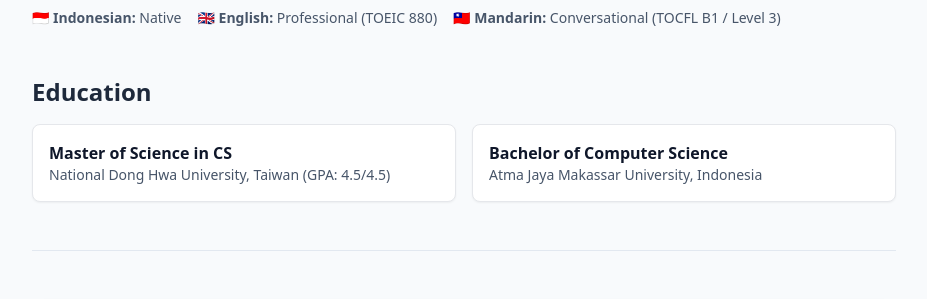
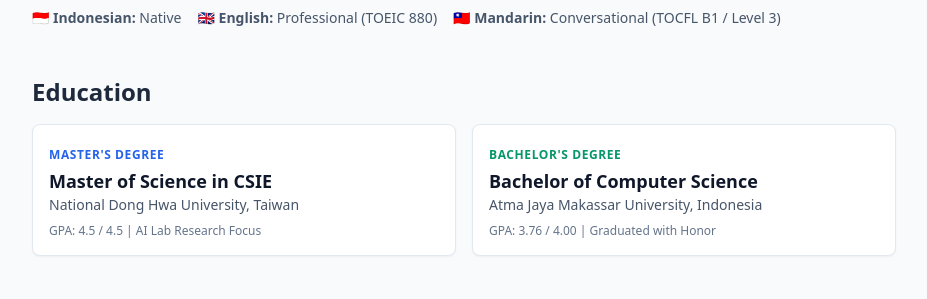
Before and after one commit to lisyee/portfolio-lisye, a Next.js app: page / in a window 1280 px wide. Shown: the part 2087-2386 px from the top of the page, without its empty margins (176-1103 px from the left). Built offline with nearby package versions, Linux system fonts and the light colour scheme; no server answers; the database is empty.

Commit message:
Update Education.tsx

```diff
--- a/components/Education.tsx
+++ b/components/Education.tsx
@@ -3,13 +3,17 @@
     <section>
       <h2 className="text-2xl font-bold text-slate-800 mb-4">Education</h2>
       <div className="grid md:grid-cols-2 gap-4">
-        <div className="p-4 bg-white rounded-lg shadow-sm border">
-          <h3 className="font-bold text-slate-900">Master of Science in CS</h3>
-          <p className="text-slate-600 text-sm">National Dong Hwa University, Taiwan (GPA: 4.5/4.5)</p>
+        <div className="p-4 bg-white rounded-lg shadow-sm border border-slate-200">
+          <span className="text-xs font-bold text-blue-600 uppercase tracking-wider">Master's Degree</span>
+          <h3 className="font-bold text-slate-900 text-lg mt-0.5">Master of Science in CSIE</h3>
+          <p className="text-slate-600 text-sm font-medium">National Dong Hwa University, Taiwan</p>
+          <p className="text-slate-500 text-xs mt-2">GPA: 4.5 / 4.5 | AI Lab Research Focus</p>
         </div>
-        <div className="p-4 bg-white rounded-lg shadow-sm border">
-          <h3 className="font-bold text-slate-900">Bachelor of Computer Science</h3>
-          <p className="text-slate-600 text-sm">Atma Jaya Makassar University, Indonesia</p>
+        <div className="p-4 bg-white rounded-lg shadow-sm border border-slate-200">
+          <span className="text-xs font-bold text-emerald-600 uppercase tracking-wider">Bachelor's Degree</span>
+          <h3 className="font-bold text-slate-900 text-lg mt-0.5">Bachelor of Computer Science</h3>
+          <p className="text-slate-600 text-sm font-medium">Atma Jaya Makassar University, Indonesia</p>
+          <p className="text-slate-500 text-xs mt-2">GPA: 3.76 / 4.00 | Graduated with Honor</p>
         </div>
       </div>
     </section>
```
